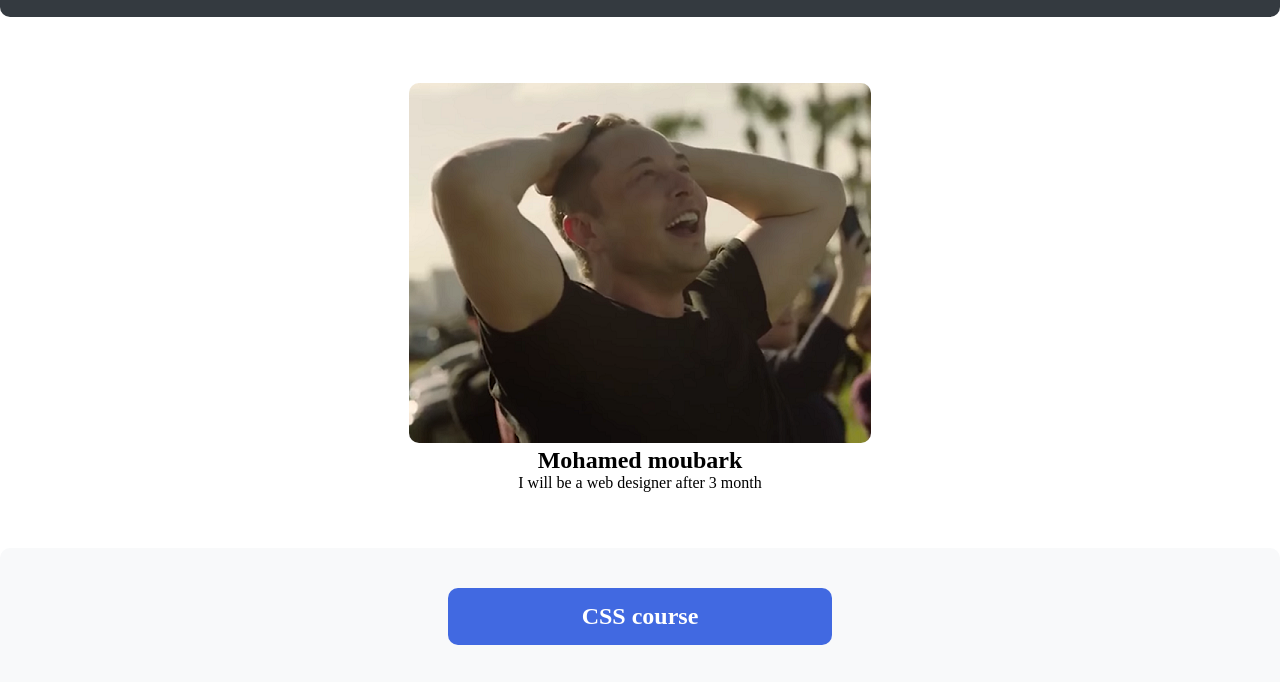
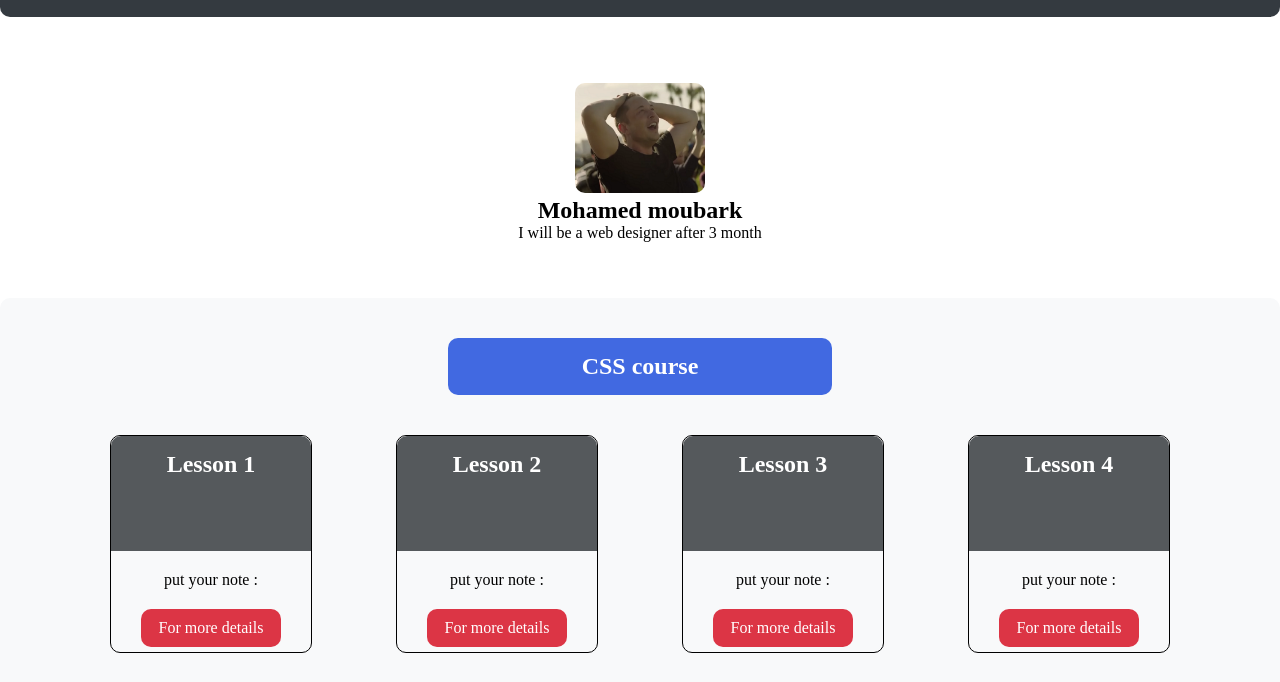
Before and after one commit to mohamedukus/example-5, a plain HTML site: page index.html in a window 1280 px wide. Shown: the part 60-742 px from the top of the page. Drawn offline with Linux system fonts and the light colour scheme.

Commit message:
Update style.css
add img style

```diff
--- a/style.css
+++ b/style.css
@@ -3,7 +3,11 @@
     text-align: center;
     border-radius: 10px;
 }
-
+img{
+    height:110px;
+    width: 130px;
+    border-radius:10px;
+}
 header,
 footer
   {
```
